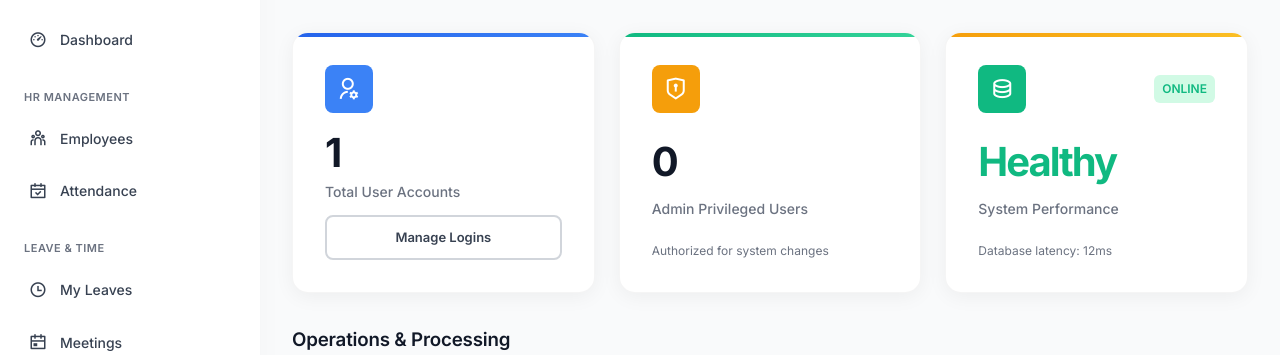
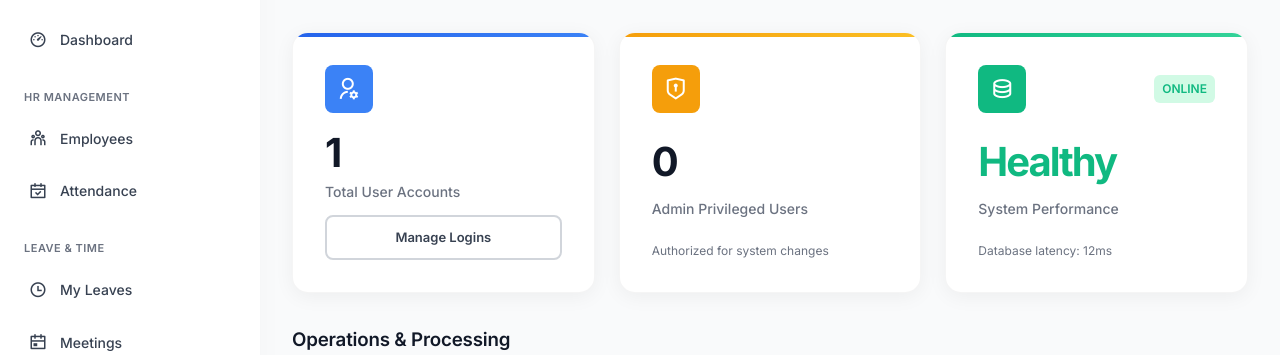
Before and after one commit to Thahdil/hrm, a Django app: page /system-admin/ in a window 1280 px wide. Shown: the part 80-435 px from the top of the page. Run offline with Django 5.2, Linux system fonts and the light colour scheme; a user stored in the database is signed in; data comes from the database, SQL or seed files in the repository.

Commit message:
style: Add gradient backgrounds to stat card `::before` pseudo-elements for visual styling in dashboard and admin templates.

```diff
--- a/src/templates/dashboard_ess.html
+++ b/src/templates/dashboard_ess.html
@@ -418,15 +418,19 @@
 
     /* Color Specifics for Stats */
     /* Attendance (Month) - Green */
+    .stat-card:first-child::before { background: linear-gradient(135deg, #10B981 0%, #34D399 100%) !important; }
     .stat-card:first-child:hover { box-shadow: 0 12px 30px rgba(16, 185, 129, 0.2) !important; border-color: rgba(16, 185, 129, 0.3) !important; }
 
     /* Pending - Yellow */
+    .stat-card:nth-child(2)::before { background: linear-gradient(135deg, #F59E0B 0%, #FBBF24 100%) !important; }
     .stat-card:nth-child(2):hover { box-shadow: 0 12px 30px rgba(245, 158, 11, 0.2) !important; border-color: rgba(245, 158, 11, 0.3) !important; }
 
     /* Avg Attendance - Purple */
+    .stat-card:nth-child(3)::before { background: linear-gradient(135deg, #8B5CF6 0%, #A78BFA 100%) !important; }
     .stat-card:nth-child(3):hover { box-shadow: 0 12px 30px rgba(139, 92, 246, 0.2) !important; border-color: rgba(139, 92, 246, 0.3) !important; }
 
     /* Work Days - Blue */
+    .stat-card:last-child::before { background: linear-gradient(135deg, var(--primary) 0%, var(--primary-light) 100%) !important; }
     .stat-card:last-child:hover { box-shadow: 0 12px 30px rgba(59, 130, 246, 0.2) !important; border-color: rgba(59, 130, 246, 0.3) !important; }
 
 
--- a/src/templates/system_admin.html
+++ b/src/templates/system_admin.html
@@ -212,6 +212,10 @@
         box-shadow: var(--shadow) !important;
     }
 
+    /* Override top borders to match icon colors */
+    .stat-card:nth-child(2)::before { background: linear-gradient(135deg, #F59E0B 0%, #FBBF24 100%) !important; } /* Yellow */
+    .stat-card:nth-child(3)::before { background: linear-gradient(135deg, #10B981 0%, #34D399 100%) !important; } /* Green */
+
     .admin-module-icon {
         width: 52px;
         height: 52px;
```
